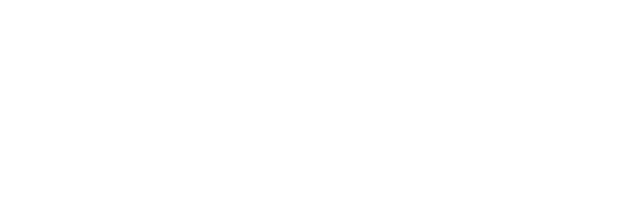
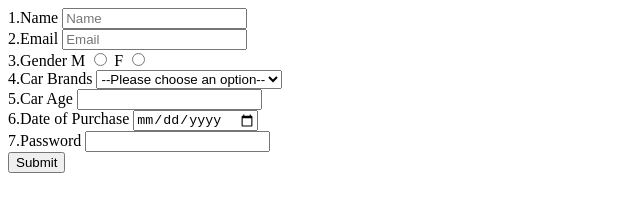
Before and after one commit to acciojob/car-insurance-form-NILIMAINGLE, a website: page main.html in a window 1280 px wide. Shown: the whole page, without its empty margins (0-640 px from the left). Drawn offline with Linux system fonts and the light colour scheme.

Commit message:
created a submission

```diff
--- a/main.html
+++ b/main.html
@@ -7,6 +7,57 @@
 </head>
 
 <body>
+	<form id="my_form" method="post">
+
+		<div>
+			<label for="name">1.Name</label>
+			<input type="text" id="name" placeholder="Name" required>
+		</div>
+
+		<div>
+			<label for="email">2.Email</label>
+			<input type="email" id="email" placeholder="Email" required>
+		</div>
+
+		<div>
+			<label for="gender">3.Gender</label>
+			<label for="gender_m">M</label>
+			<input type="radio" id="gender" name="gender" required>
+			<label for="gender_m">F</label>
+			<input type="radio" id="gender" name="gender" required>
+		</div>
+
+		<div>
+			<label for="cars">4.Car Brands</label>
+			<select name="cars" id="car" required>
+				<option value="" disabled selected>--Please choose an option--</option>
+				<option>BMW</option>
+				<option>Audi</option>
+				<option>Mercedez</option>
+			</select>
+		</div>
+
+		<div>
+			<label for="carage">5.Car Age</label>
+			<input type="number" id="Carage" min="0" required>
+		</div>
+
+		<div>
+			<label for="dop">6.Date of Purchase</label>
+			<input type="date" id="dop"  required>
+		</div>
+
+		<div>
+			<label for="password">7.Password</label>
+			<input type="password" id="password" required>
+		</div>
+
+		<div>
+			<button type="submit">Submit</button>
+		</div>
+
+	</form>
+
 	<!-- the entire body must be written by student -->
     <script type="text/javascript" src="./script.js">
 </script>
```
